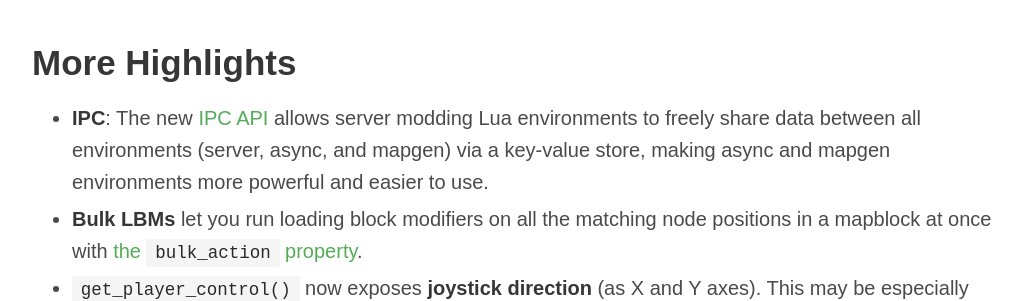
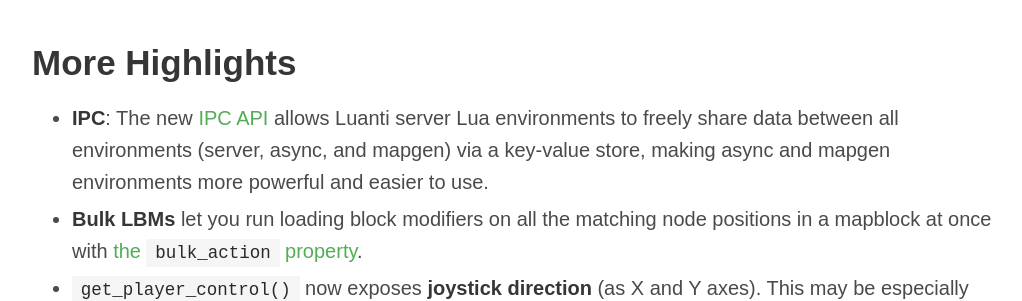
Before and after one commit to minetest/blog, a Jekyll site: the page built from _posts/2024-11-10-5.10.0-released.md, in a window 1280 px wide and 900 px high, scrolled down 3422 px. Shown: the part 153-454 px from the top of the window, without its empty margins (128-1150 px from the left). Built offline with Jekyll 4.4.1, drawn with Linux system fonts in a browser that asks for light colours.

Commit message:
Less references to modding

```diff
--- a/_posts/2024-11-10-5.10.0-released.md
+++ b/_posts/2024-11-10-5.10.0-released.md
@@ -91,7 +91,7 @@
 
 ## More Highlights
 
-* **IPC**: The new [IPC API](https://github.com/minetest/minetest/blob/5.10.0/doc/lua_api.md#ipc) allows server modding Lua
+* **IPC**: The new [IPC API](https://github.com/minetest/minetest/blob/5.10.0/doc/lua_api.md#ipc) allows Luanti server Lua
   environments to freely share data between all environments (server, async, and mapgen) via a key-value store, making async and mapgen
   environments more powerful and easier to use.
 * **Bulk LBMs** let you run loading block modifiers on all the matching node positions in a mapblock at once with [the `bulk_action`
```
